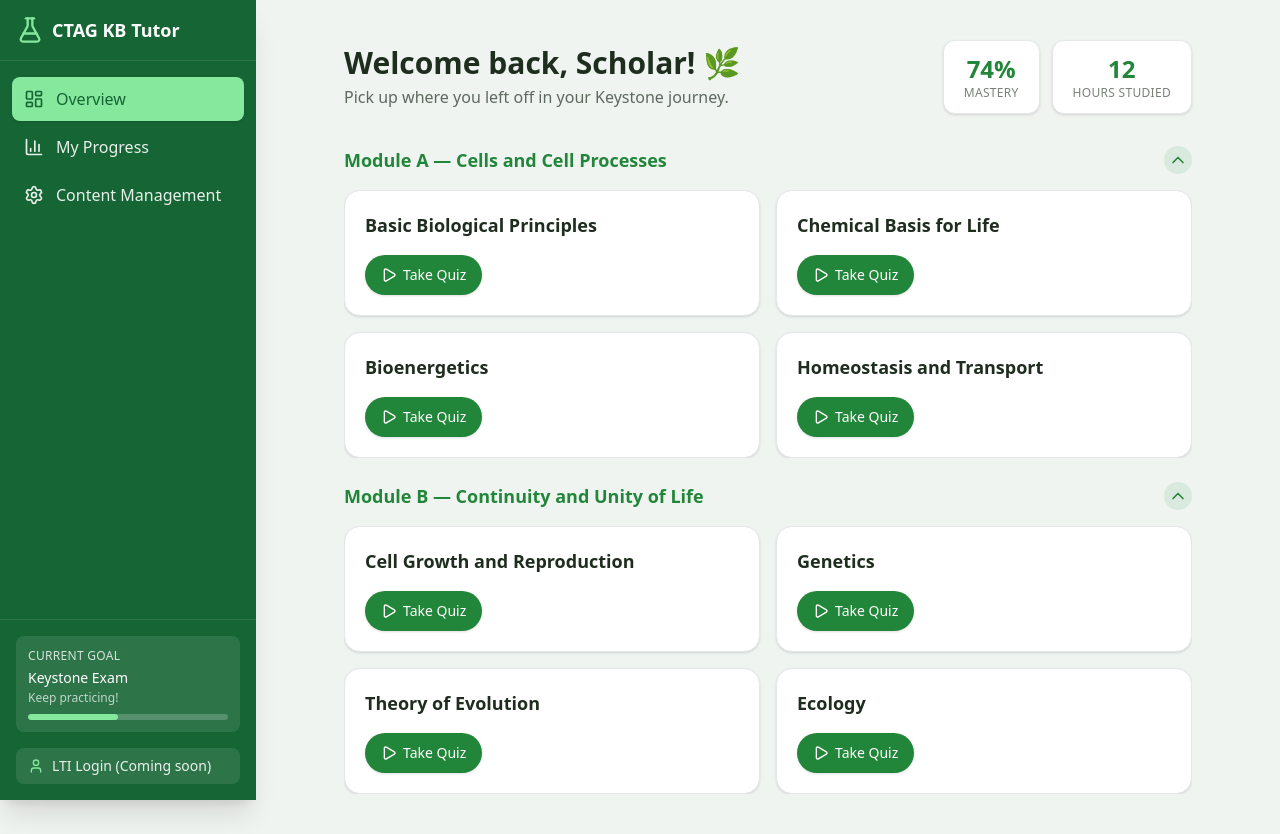
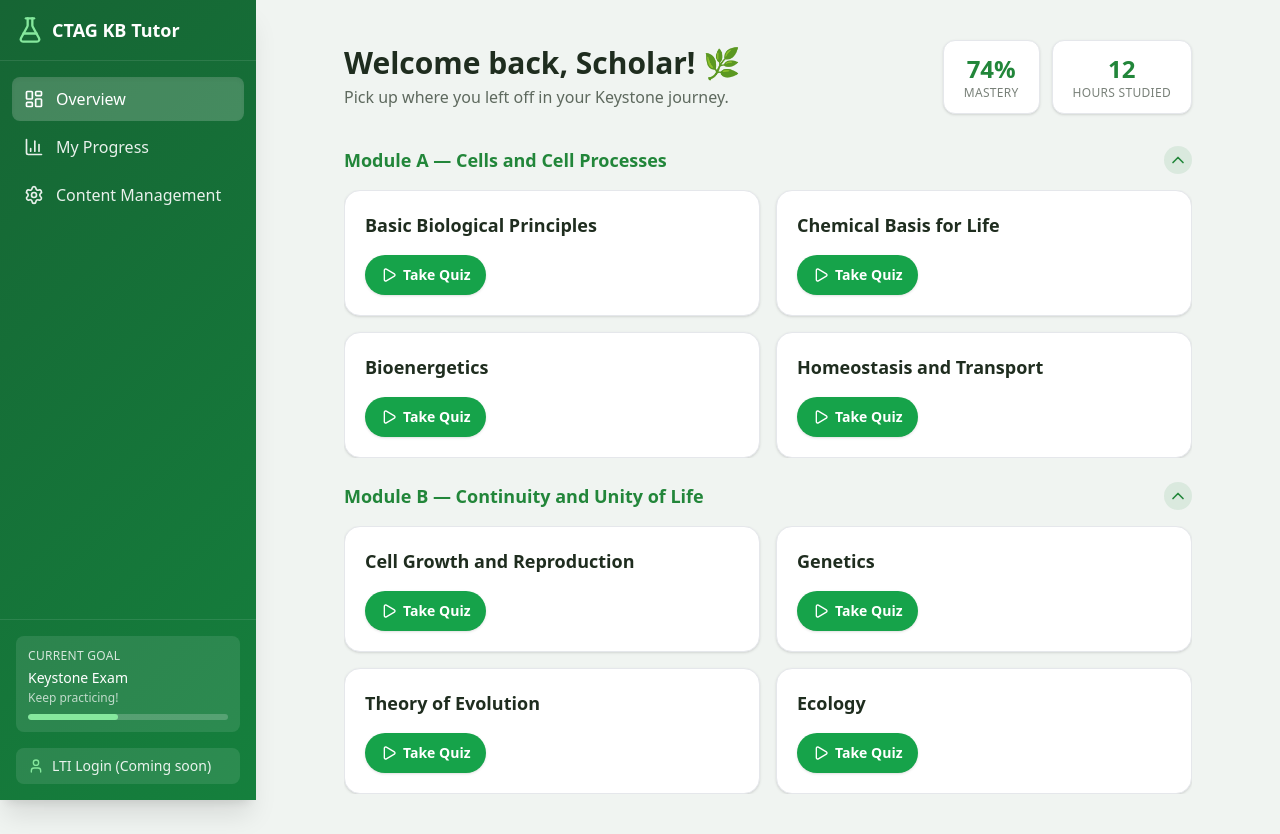
Before and after one commit to miinakoyama/kb-tutor, a Next.js app: page / in a window 1280 px wide. Built offline with nearby package versions, Linux system fonts and the light colour scheme.

Commit message:
some minor ui change

```diff
--- a/src/components/Sidebar.tsx
+++ b/src/components/Sidebar.tsx
@@ -45,7 +45,7 @@ export function Sidebar() {
               href={href}
               className={`flex items-center gap-3 px-3 py-2.5 rounded-lg font-medium transition-all ${
                 active
-                  ? "bg-bright text-forest shadow-sm"
+                  ? "bg-white/20 text-white shadow-inner"
                   : "text-white/90 hover:bg-white/10 hover:text-white"
               }`}
             >
@@ -83,7 +83,8 @@ export function Sidebar() {
     <>
       <button
         onClick={() => setIsOpen(true)}
-        className="lg:hidden fixed top-4 left-4 z-50 p-2 rounded-lg bg-forest text-white shadow-lg"
+        className="lg:hidden fixed top-4 left-4 z-50 p-2 rounded-lg text-white shadow-lg"
+        style={{ background: "#166534" }}
         aria-label="Open menu"
       >
         <Menu className="w-6 h-6" />
@@ -104,7 +105,8 @@ export function Sidebar() {
             animate={{ x: 0 }}
             exit={{ x: -280 }}
             transition={{ type: "spring", damping: 25, stiffness: 200 }}
-            className="fixed left-0 top-0 bottom-0 w-64 bg-forest z-50 lg:hidden shadow-xl"
+            className="fixed left-0 top-0 bottom-0 w-64 z-50 lg:hidden shadow-xl"
+            style={{ background: "linear-gradient(135deg, #166534 0%, #15803d 100%)" }}
           >
             <div className="flex flex-col h-full">
               <div className="flex items-center justify-between px-4 py-4 border-b border-white/10">
@@ -132,7 +134,7 @@ export function Sidebar() {
                       onClick={() => setIsOpen(false)}
                       className={`flex items-center gap-3 px-3 py-2.5 rounded-lg font-medium transition-all ${
                         active
-                          ? "bg-bright text-forest shadow-sm"
+                          ? "bg-white/20 text-white shadow-inner"
                           : "text-white/90 hover:bg-white/10 hover:text-white"
                       }`}
                     >
@@ -169,7 +171,10 @@ export function Sidebar() {
         )}
       </AnimatePresence>
 
-      <aside className="hidden lg:flex lg:flex-col lg:fixed lg:left-0 lg:top-0 lg:bottom-0 lg:w-64 lg:bg-forest lg:z-30 lg:shadow-xl">
+      <aside
+        className="hidden lg:flex lg:flex-col lg:fixed lg:left-0 lg:top-0 lg:bottom-0 lg:w-64 lg:z-30 lg:shadow-xl"
+        style={{ background: "linear-gradient(135deg, #166534 0%, #15803d 100%)" }}
+      >
         <div className="flex flex-col h-full w-full">{sidebarContent}</div>
       </aside>
     </>
--- a/src/components/TopicNavigation.tsx
+++ b/src/components/TopicNavigation.tsx
@@ -79,7 +79,7 @@ function TopicCard({ topic, moduleId }: { topic: string; moduleId: number }) {
       <h4 className="font-semibold text-slate-gray text-lg mb-4">{topic}</h4>
       <Link
         href={`/practice?module=${moduleId}&topic=${encodeURIComponent(topic)}`}
-        className="inline-flex items-center gap-1.5 px-4 py-2.5 rounded-full bg-leaf text-white text-sm font-medium hover:bg-forest transition-colors shadow-sm"
+        className="inline-flex items-center gap-1.5 px-4 py-2.5 rounded-full text-white text-sm font-semibold transition-colors shadow-sm bg-[#16a34a] hover:bg-[#15803d]"
       >
         <Play className="w-4 h-4" />
         Take Quiz
```
